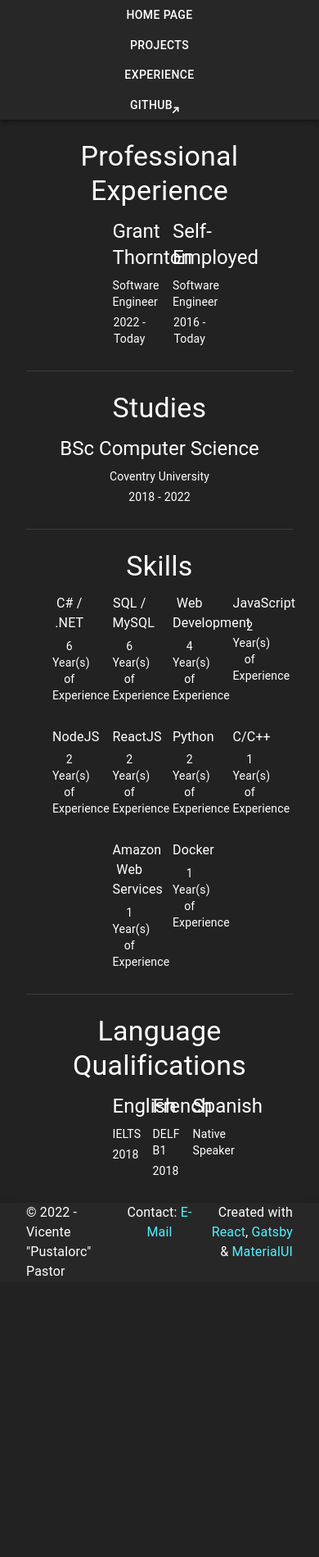
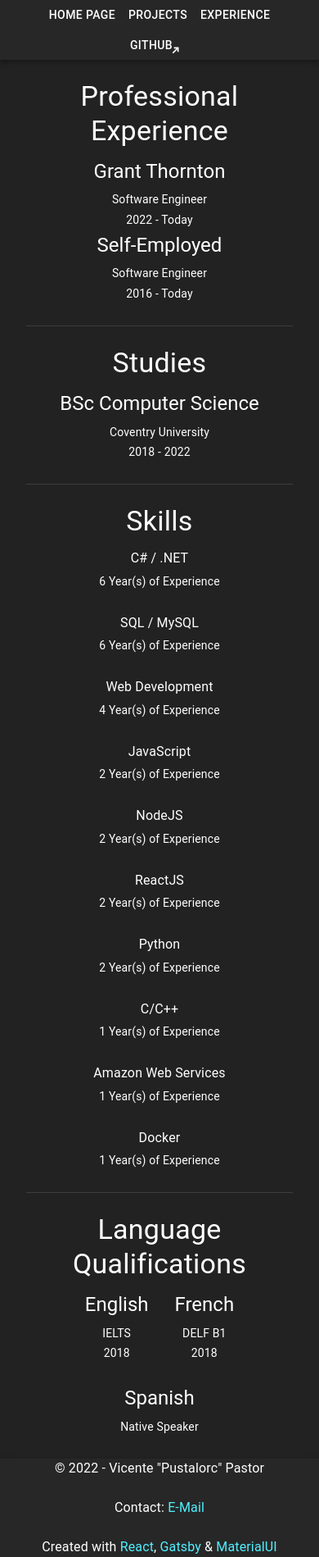
Before and after one commit to Pustalorc/dev.pustalorc.com, a Gatsby site: page /experience in a window 390 px wide. Shown: the whole page at 82% size. Before the commit the page ends 1563 px from the top, so only its background shows below. Built offline with nearby package versions, Linux system fonts and the light colour scheme; Gatsby itself is replaced by a stand-in of ours.

Commit message:
Finalize formatting for mobile support

```diff
--- a/src/components/common/footer.js
+++ b/src/components/common/footer.js
@@ -4,20 +4,20 @@ import { Container, Grid, Link, Typography, AppBar, Toolbar } from "@mui/materia
 export default function Footer() {
     return (
         <AppBar position="static">
-            <Container maxWidth="lg">
+            <Container maxWidth="xl">
                 <Toolbar>
-                    <Grid container rowSpacing={3} direction="row" justifyContent="center">
-                        <Grid item xs={4}>
+                    <Grid container rowSpacing={3} direction="row" justifyContent="space-evenly">
+                        <Grid item>
                             <Typography variant="body1" align="left" color="inherit">
                                 © 2022 - Vicente &quot;Pustalorc&quot; Pastor
                             </Typography>
                         </Grid>
-                        <Grid item xs={4}>
+                        <Grid item>
                             <Typography variant="body1" align="center" color="inherit">
                                 Contact: <Link href="mailto:contact@pustalorc.com" underline="hover" color="#50f0ff">E-Mail</Link>
                             </Typography>
                         </Grid>
-                        <Grid item xs={4}>
+                        <Grid item>
                             <Typography variant="body1" align="right" color="inherit">
                                 Created with <Link href="https://reactjs.org/" underline="hover" color="#50f0ff">React</Link>, <Link href="https://www.gatsbyjs.com/" underline="hover" color="#50f0ff">Gatsby</Link> & <Link href="https://mui.com/" underline="hover" color="#50f0ff">MaterialUI</Link>
                             </Typography>
--- a/src/components/common/header.js
+++ b/src/components/common/header.js
@@ -8,12 +8,9 @@ const pages = [ "projects", "experience" ];
 export default function Header() {
     return (
         <AppBar position="static">
-            <Container maxWidth="lg">
+            <Container maxWidth="xl">
                 <Toolbar>
                     <Grid container direction="row" justifyContent="center">
-                        <Grid item xs={3}>
-                        </Grid>
-                        <Grid item xs={6}>
                         <Grid container direction="row" justifyContent="center">
                             <Grid item>
                                 <CleanLink to={"/"}>
@@ -38,9 +35,6 @@ export default function Header() {
                             </Grid>
                         </Grid>
                     </Grid>
-                        <Grid item xs={3}>
-                        </Grid>
-                    </Grid>
                 </Toolbar>
             </Container>
         </AppBar>
--- a/src/components/experience/defined/languages.js
+++ b/src/components/experience/defined/languages.js
@@ -6,7 +6,6 @@ import PropTypes from "prop-types";
 function LanguageFormat(props) {
     return (
         <ExperienceFormat
-            xs={2}
             Title={props.Language}
             StartYear={props.YearAcchieved}
             PositionTitle={props.Certification}
@@ -21,12 +20,10 @@ LanguageFormat.propTypes = {
 
 export default function Languages() {
     return (
-        <Container>
-            <Container>
-                <Typography align="center" variant="h4" gutterBottom component="div">
-                    Language Qualifications
-                </Typography>
-            </Container>
+        <Container maxWidth="xl">
+            <Typography align="center" variant="h4" gutterBottom component="div">
+                Language Qualifications
+            </Typography>
             <Grid container direction="row" justifyContent="center" rowSpacing={3}>
                 <LanguageFormat
                     Language="English"
--- a/src/components/experience/defined/programming.js
+++ b/src/components/experience/defined/programming.js
@@ -6,7 +6,6 @@ import PropTypes from "prop-types";
 function ProgrammingFormat(props) {
     return (
         <ExperienceFormat
-            xs={3}
             variant="body1"
             Title={props.Name}
             StartYear={props.YoE + " Year(s) of Experience"}
@@ -20,12 +19,10 @@ ProgrammingFormat.propTypes = {
 
 export default function Programming() {
     return (
-        <Container>
-            <Container>
-                <Typography align="center" variant="h4" gutterBottom component="div">
-                    Skills
-                </Typography>
-            </Container>
+        <Container maxWidth="xl">
+            <Typography align="center" variant="h4" gutterBottom component="div">
+                Skills
+            </Typography>
             <Grid container direction="row" justifyContent="center" rowSpacing={3}>
                 <ProgrammingFormat
                     Name="C# / .NET"
--- a/src/components/experience/defined/studies.js
+++ b/src/components/experience/defined/studies.js
@@ -4,15 +4,12 @@ import ExperienceFormat from "../experienceFormat";
 
 export default function Studies() {
     return (
-        <Container>
-            <Container>
-                <Typography align="center" variant="h4" gutterBottom component="div">
-                    Studies
-                </Typography>
-            </Container>
+        <Container maxWidth="xl">
+            <Typography align="center" variant="h4" gutterBottom component="div">
+                Studies
+            </Typography>
             <Grid container direction="row" justifyContent="center" rowSpacing={3}>
                 <ExperienceFormat
-                    xs={12}
                     Title="BSc Computer Science"
                     StartYear="2018"
                     EndYear="2022"
--- a/src/components/experience/defined/work.js
+++ b/src/components/experience/defined/work.js
@@ -6,7 +6,6 @@ import PropTypes from "prop-types";
 function WorkFormat(props) {
     return (
         <ExperienceFormat
-            xs={3}
             Title={props.Company}
             StartYear={props.StartYear}
             EndYear={props.EndYear}
@@ -23,12 +22,10 @@ WorkFormat.propTypes = {
 
 export default function Work() {
     return (
-        <Container>
-            <Container>
-                <Typography align="center" variant="h4" gutterBottom component="div">
-                    Professional Experience
-                </Typography>
-            </Container>
+        <Container maxWidth="xl">
+            <Typography align="center" variant="h4" gutterBottom component="div">
+                Professional Experience
+            </Typography>
             <Grid container direction="row" justifyContent="center" >
                 <WorkFormat
                     Company="Grant Thornton"
--- a/src/components/experience/experience.js
+++ b/src/components/experience/experience.js
@@ -8,7 +8,7 @@ import Languages from "./defined/languages";
 
 export default function Experience() {
     return (
-        <Container>
+        <Container maxWidth="xl">
             <Work />
             <Divider />
             <Studies />
--- a/src/components/experience/experienceFormat.js
+++ b/src/components/experience/experienceFormat.js
@@ -53,13 +53,8 @@ function getPositionTitles(titles, customAlignment) {
 }
 
 function ExperienceFormat(props) {
-    let customXs = 4;
     let customAlignment = "center";
     let customVariant = "h5";
-
-    if (props.xs) {
-        customXs = props.xs;
-    }
 
     if (props.align) {
         customAlignment = props.align;
@@ -70,7 +65,7 @@ function ExperienceFormat(props) {
     }
 
     return (
-        <Grid item xs={customXs}>
+        <Grid item>
             <Container maxWidth="sm">
                 <Typography align={customAlignment} variant={customVariant} gutterBottom component="div">
                     {props.Title}
@@ -83,7 +78,6 @@ function ExperienceFormat(props) {
     );
 }
 ExperienceFormat.propTypes = {
-    xs: PropTypes.number,
     align: PropTypes.string,
     variant: PropTypes.string,
     Title: PropTypes.string,
--- a/src/components/format.js
+++ b/src/components/format.js
@@ -16,7 +16,7 @@ function PageFormat(props) {
                 <Header title={props.title}/>
                 <br/>
 
-                <Container maxWidth="lg" sx={{ display: "flex", alignContent: "center", justifyContent: "center", flexDirection: "column", minHeight: "calc(100vh - 176px)" }}>
+                <Container maxWidth={false} sx={{ display: "flex", alignContent: "center", justifyContent: "center", flexDirection: "column", minHeight: "calc(100vh - 176px)" }}>
                     {props.children}
                 </Container>
 
--- a/src/components/projects/defined/public.js
+++ b/src/components/projects/defined/public.js
@@ -5,11 +5,11 @@ import Project from "../project";
 
 export default function Public() {
     return (
-        <Container>
+        <Container maxWidth="xl">
             <Typography align="center" variant="h3" gutterBottom component="div">
                 Open Source
             </Typography>
-            <Grid container direction="row" justifyContent="center" rowSpacing={3}>
+            <Grid container direction="row" justifyContent="space-evenly" rowSpacing={3}>
                 <Project
                     TitleUrl="https://github.com/Pustalorc/BaseClustering"
                     Title="Base Clustering"
--- a/src/components/projects/projects.js
+++ b/src/components/projects/projects.js
@@ -7,7 +7,7 @@ import { Container } from "@mui/material";
 
 export default function Projects() {
     return (
-        <Container>
+        <Container maxWidth="xl">
             <Public />
             <Divider />
             <Private />
```
Also changed, not shown: src/components/projects/defined/private.js (+4 -6 lines), src/components/projects/defined/university.js (+4 -6 lines), src/components/projects/project.js (+1 -8 lines), src/pages/index.js (+12 -8 lines). Lines whose indentation alone changed are shown as unchanged.
